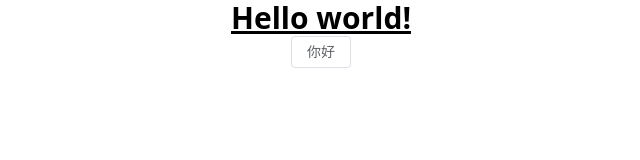
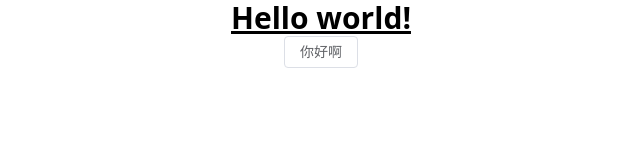
Before and after one commit to cloudhao1999/cloud-app-admin, a Vue app: page /#/home in a window 1280 px wide. Shown: the top 160 px of the page, without its empty margins (319-959 px from the left). Built offline with nearby package versions, Linux system fonts and the light colour scheme.

Commit message:
docs: 修改文件定义内容
n

```diff
--- a/src/App.vue
+++ b/src/App.vue
@@ -1,6 +1,6 @@
 <template>
   <div class="text-center">
     <h1 class="text-3xl font-bold underline">Hello world!</h1>
-    <el-button>你好</el-button>
+    <el-button>你好啊</el-button>
   </div>
 </template>
```
